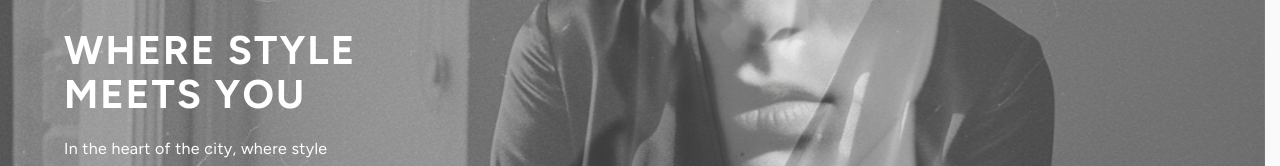
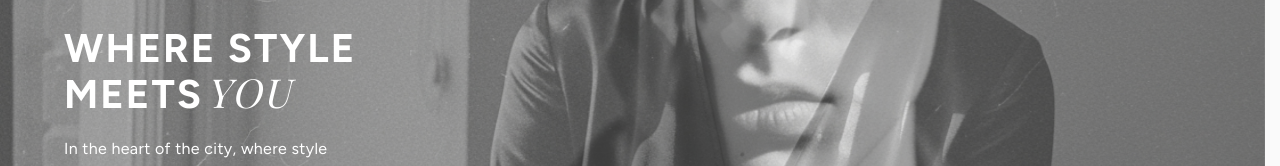
Before and after one commit to koma104/hairsalon-vdo-b, a Next.js app: page / in a window 1280 px wide. Shown: the part 492-658 px from the top of the page. Built offline with nearby package versions, Linux system fonts and the light colour scheme; a web font is replaced by a local one.

Commit message:
feat: ワードカルーセルのアクセント部分にイタリックフォントを適用

```diff
--- a/src/components/WordCarousel/WordCarousel.module.css
+++ b/src/components/WordCarousel/WordCarousel.module.css
@@ -27,3 +27,10 @@
   opacity: 0;
   transform: translateY(50px);
 }
+
+.accent-word {
+  margin-inline-start: -0.5rem;
+  font-family: var(--font-playfair-italic);
+  font-style: italic;
+  font-weight: 100;
+}
--- a/src/components/WordCarousel/WordCarousel.tsx
+++ b/src/components/WordCarousel/WordCarousel.tsx
@@ -99,19 +99,33 @@ const WordCarousel = ({ words, interval = 3000, className = '', initialDelay = 0
 
   const nextIndex = (currentIndex + 1) % words.length
 
+  const renderWord = (word: string) => {
+    // 文字列を分割して後半部分にspanを追加
+    if (word === 'Transforms Life') {
+      return <>Transforms <span className={styles['accent-word']}>Life</span></>
+    } else if (word === 'Gives Power') {
+      return <>Gives <span className={styles['accent-word']}>Power</span></>
+    } else if (word === 'Meets You') {
+      return <>Meets <span className={styles['accent-word']}>You</span></>
+    } else if (word === 'Creates Beauty') {
+      return <>Creates <span className={styles['accent-word']}>Beauty</span></>
+    }
+    return word
+  }
+
   return (
     <div className={styles.container}>
       <span
         ref={currentWordRef}
         className={`${styles.word} ${styles.current} ${className}`}
       >
-        {words[currentIndex]}
+        {renderWord(words[currentIndex])}
       </span>
       <span
         ref={nextWordRef}
         className={`${styles.word} ${styles.next} ${className}`}
       >
-        {words[nextIndex]}
+        {renderWord(words[nextIndex])}
       </span>
     </div>
   )
```
